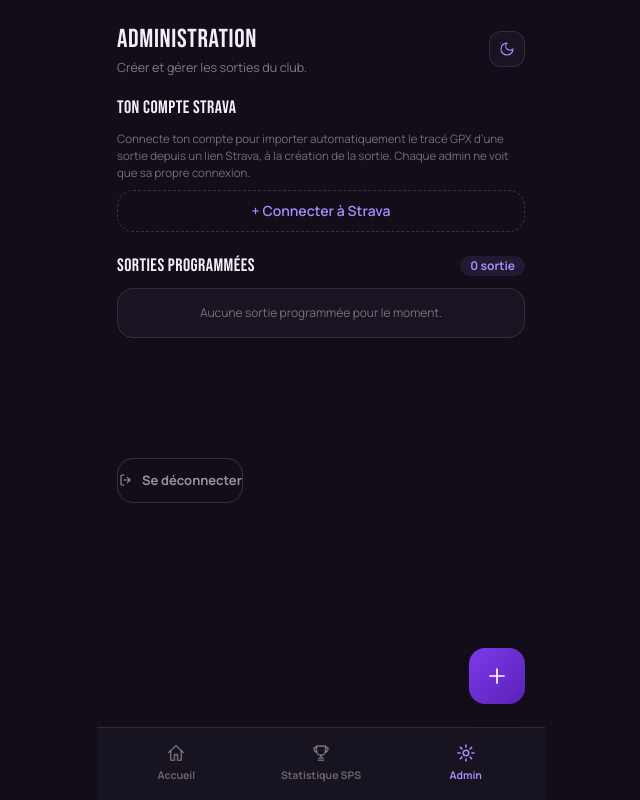
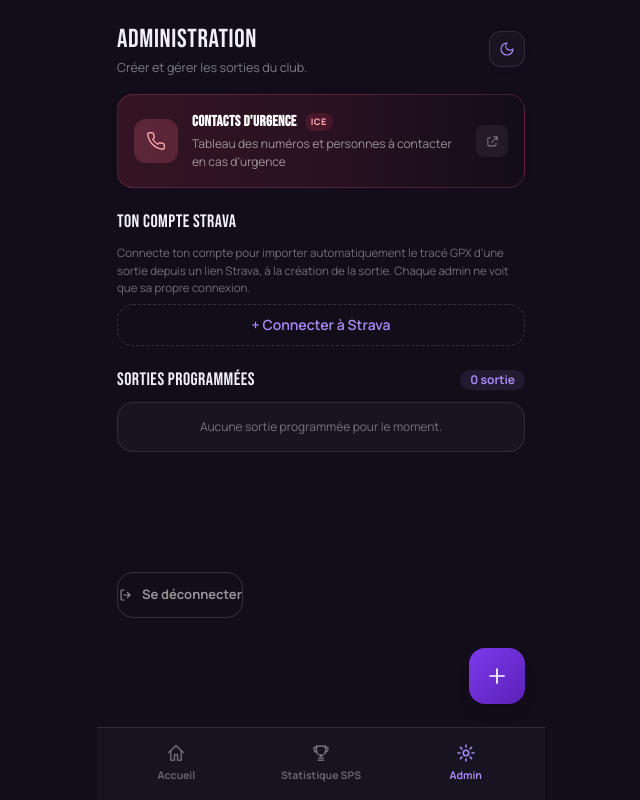
Before and after one commit to xornone/SPS-APP-FINALE, a Next.js app: page /admin in a window 1280 px wide. Shown: the whole page, without its empty margins (319-959 px from the left). Built offline with nearby package versions, Linux system fonts and the light colour scheme; no server answers; the database is empty.

Commit message:
feat(admin): ajout du lien vers les contacts d urgence (Google Sheets) reserve aux admins

```diff
--- a/app/(shell)/admin/page.tsx
+++ b/app/(shell)/admin/page.tsx
@@ -55,6 +55,38 @@ export default async function AdminPage() {
         <ThemeToggle />
       </div>
 
+      {/* Contacts d'urgence — Document Google Sheets réservé aux administrateurs */}
+      <div className="px-5 pb-5">
+        <a
+          href="https://docs.google.com/spreadsheets/d/1ZKinNrAhNPi0czM71h459u6gjVg1jtcyNcrkKvcc1Kc/edit?usp=drive_link"
+          target="_blank"
+          rel="noopener noreferrer"
+          className="group relative flex items-center justify-between gap-3 overflow-hidden rounded-2xl border border-rose-500/25 bg-gradient-to-r from-rose-500/10 via-rose-500/5 to-transparent p-4 shadow-cardSm transition-all duration-200 hover:border-rose-500/40 hover:shadow active:scale-[0.99] dark:border-rose-400/20 dark:from-rose-500/15 dark:via-rose-500/10"
+        >
+          <div className="flex items-center gap-3.5">
+            <span className="flex h-11 w-11 flex-shrink-0 items-center justify-center rounded-xl bg-rose-500/15 text-rose-600 dark:bg-rose-400/20 dark:text-rose-300">
+              <Icon name="phone" size={20} />
+            </span>
+            <div>
+              <div className="flex items-center gap-2">
+                <span className="font-display text-[15px] font-bold tracking-wide text-black dark:text-white">
+                  Contacts d&apos;urgence
+                </span>
+                <span className="rounded-full bg-rose-500/15 px-1.5 py-0.5 text-[9px] font-black uppercase tracking-wider text-rose-600 dark:text-rose-300">
+                  ICE
+                </span>
+              </div>
+              <p className="mt-0.5 text-[12px] text-black/55 dark:text-white/55">
+                Tableau des numéros et personnes à contacter en cas d&apos;urgence
+              </p>
+            </div>
+          </div>
+          <div className="flex h-8 w-8 flex-shrink-0 items-center justify-center rounded-lg bg-black/[0.04] text-black/40 transition-colors group-hover:bg-rose-500 group-hover:text-white dark:bg-white/[0.06] dark:text-white/40 dark:group-hover:bg-rose-500 dark:group-hover:text-white">
+            <Icon name="external" size={15} />
+          </div>
+        </a>
+      </div>
+
       <div className="px-5 pb-5">
         <h2 className="mb-2 font-display text-lg tracking-wide">Ton compte Strava</h2>
         <p className="mb-2 text-[11.5px] text-black/40 dark:text-white/40">
--- a/components/Icons.tsx
+++ b/components/Icons.tsx
@@ -46,6 +46,7 @@ const PATHS: Record<string, string> = {
   paperclip: '<path d="m21.44 11.05-9.19 9.19a6 6 0 0 1-8.49-8.49l9.19-9.19a4 4 0 0 1 5.66 5.66l-9.2 9.19a2 2 0 0 1-2.83-2.83l8.49-8.48" stroke-linecap="round" stroke-linejoin="round"/>',
   image: '<rect x="3" y="3" width="18" height="18" rx="2" stroke-linecap="round" stroke-linejoin="round"/><circle cx="8.5" cy="8.5" r="1.5"/><path d="m21 15-5-5L5 21" stroke-linecap="round" stroke-linejoin="round"/>',
   search: '<circle cx="11" cy="11" r="7"/><path d="m21 21-4.35-4.35"/>',
+  phone: '<path d="M22 16.92v3a2 2 0 0 1-2.18 2 19.79 19.79 0 0 1-8.63-3.07 19.5 19.5 0 0 1-6-6 19.79 19.79 0 0 1-3.07-8.67A2 2 0 0 1 4.11 2h3a2 2 0 0 1 2 1.72 12.84 12.84 0 0 0 .7 2.81 2 2 0 0 1-.45 2.11L8.09 9.91a16 16 0 0 0 6 6l1.27-1.27a2 2 0 0 1 2.11-.45 12.84 12.84 0 0 0 2.81.7A2 2 0 0 1 22 16.92z"/>',
 };
 
 export function Icon({
```
